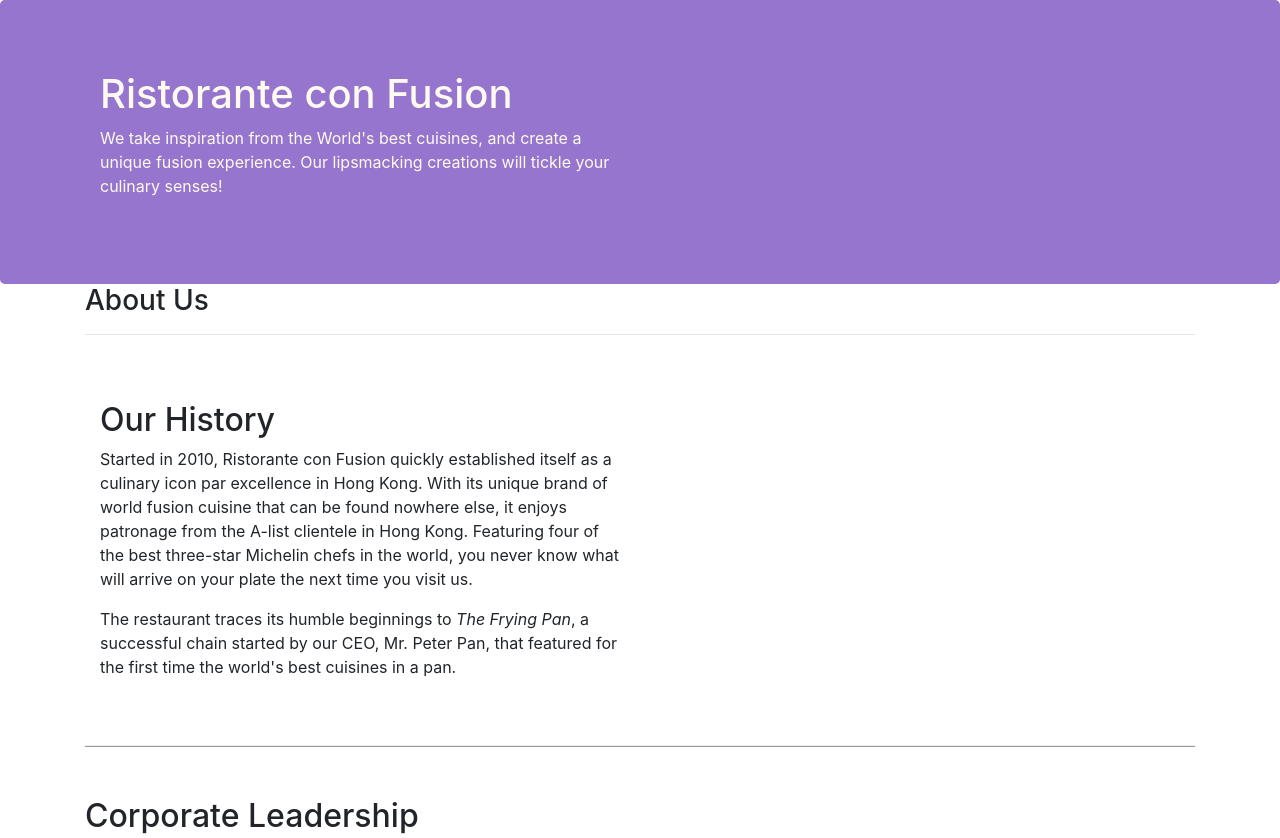
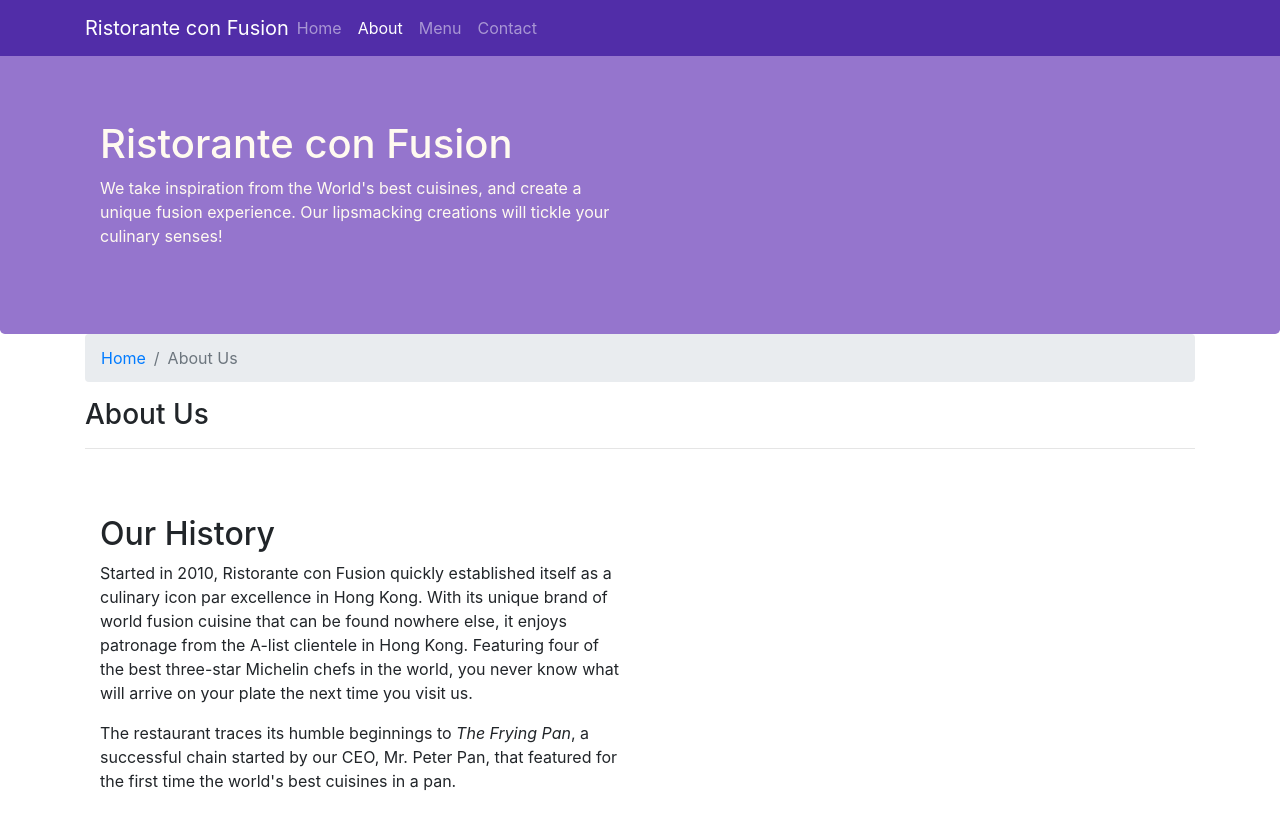
Before and after one commit to TheGuyNextToYou/Bootstrap4, a website: page aboutus.html in a window 1280 px wide. Shown: the top 838 px of the page. Drawn offline with nearby package versions, Linux system fonts and the light colour scheme.

Commit message:
Navbar and Breadcrumbs

```diff
--- a/CSS/aboutusCSS.css
+++ b/CSS/aboutusCSS.css
@@ -19,3 +19,10 @@
     margin : 0px auto;
     padding : 20px 0px 20px 0px;
 }
+body {
+    padding: 50px 0px 0px 0px;
+    z-index : 0;
+}
+.navbar-dark{
+    background-color: #512DA8;
+}
--- a/CSS/style.css
+++ b/CSS/style.css
@@ -24,3 +24,10 @@
     margin : 0px;
     color : #0f0f0f;
 }
+body {
+    padding: 50px 0px 0px 0px;
+    z-index : 0;
+}
+.navbar-dark{
+    background-color: #512DA8;
+}
--- a/aboutus.html
+++ b/aboutus.html
@@ -16,6 +16,24 @@
 </head>
 
 <body>
+    <nav class="navbar navbar-dark navbar-expand-sm fixed-top">
+        <div class="container">
+            <button class="navbar-toggler" type="button" data-toggle="collapse" data-target="#Navbar">
+                <span class="navbar-toggler-icon"></span>
+            </button>
+            <a class="navbar-brand mr-auto" href="./index.html">
+                Ristorante con Fusion
+            </a>
+            <div class="collapse navbar-collapse" id="Navbar">
+                <ul class="navbar-nav mr-auto">
+                    <li class="nav-item"><a class="nav-link" href="./index.html">Home</a></li>
+                    <li class="nav-item active"><a class="nav-link" href="#">About</a></li>
+                    <li class="nav-item"><a class="nav-link" href="#">Menu</a></li>
+                    <li class="nav-item"><a class="nav-link" href="#">Contact</a></li>
+                </ul>
+            </div>
+        </div>
+    </nav>
 
     <header class="jumbotron">
         <div class="container">
@@ -32,6 +50,14 @@
 
     <div class="container">
         <div id="row row-content">
+            <ol class="col-12 breadcrumb">
+                <li class="breadcrumb-item"><a href="./index.html">Home</a>
+                </li>
+                <li class="breadcrumb-item active"><a>About Us</a>
+                </li>
+
+            </ol>
+
             <div>
                <h3>About Us</h3>
                <hr>
@@ -71,7 +97,7 @@
                 <div class="col-4 offset-1 col-sm-2">
                     <h5>Links</h5>
                     <ul class="list-unstyled">
-                        <li><a href="#">Home</a></li>
+                        <li><a href="./index.html">Home</a></li>
                         <li><a href="#">About</a></li>
                         <li><a href="#">Menu</a></li>
                         <li><a href="#">Contact</a></li>
```
Also changed, not shown: index.html (+19 -2 lines).
